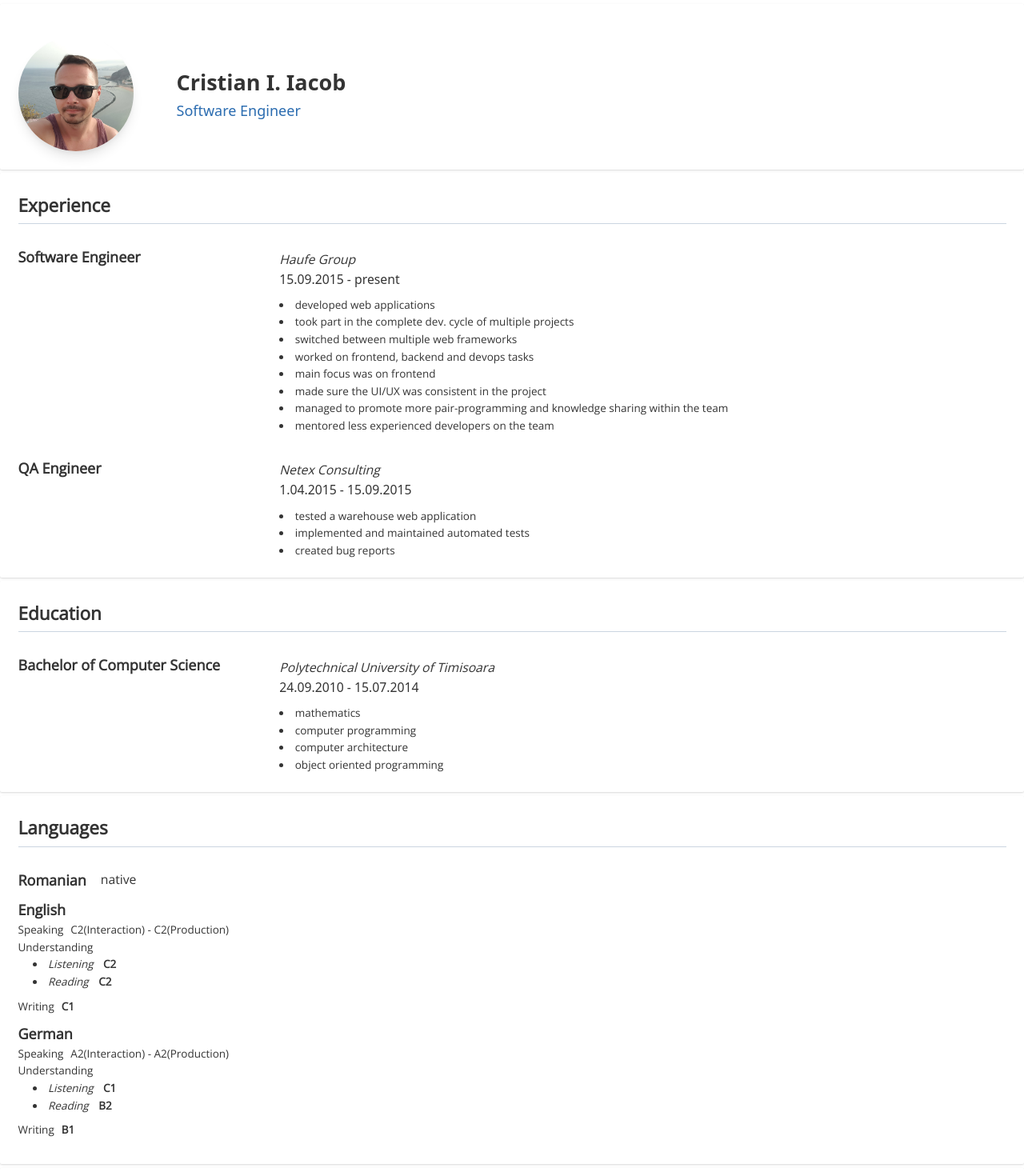
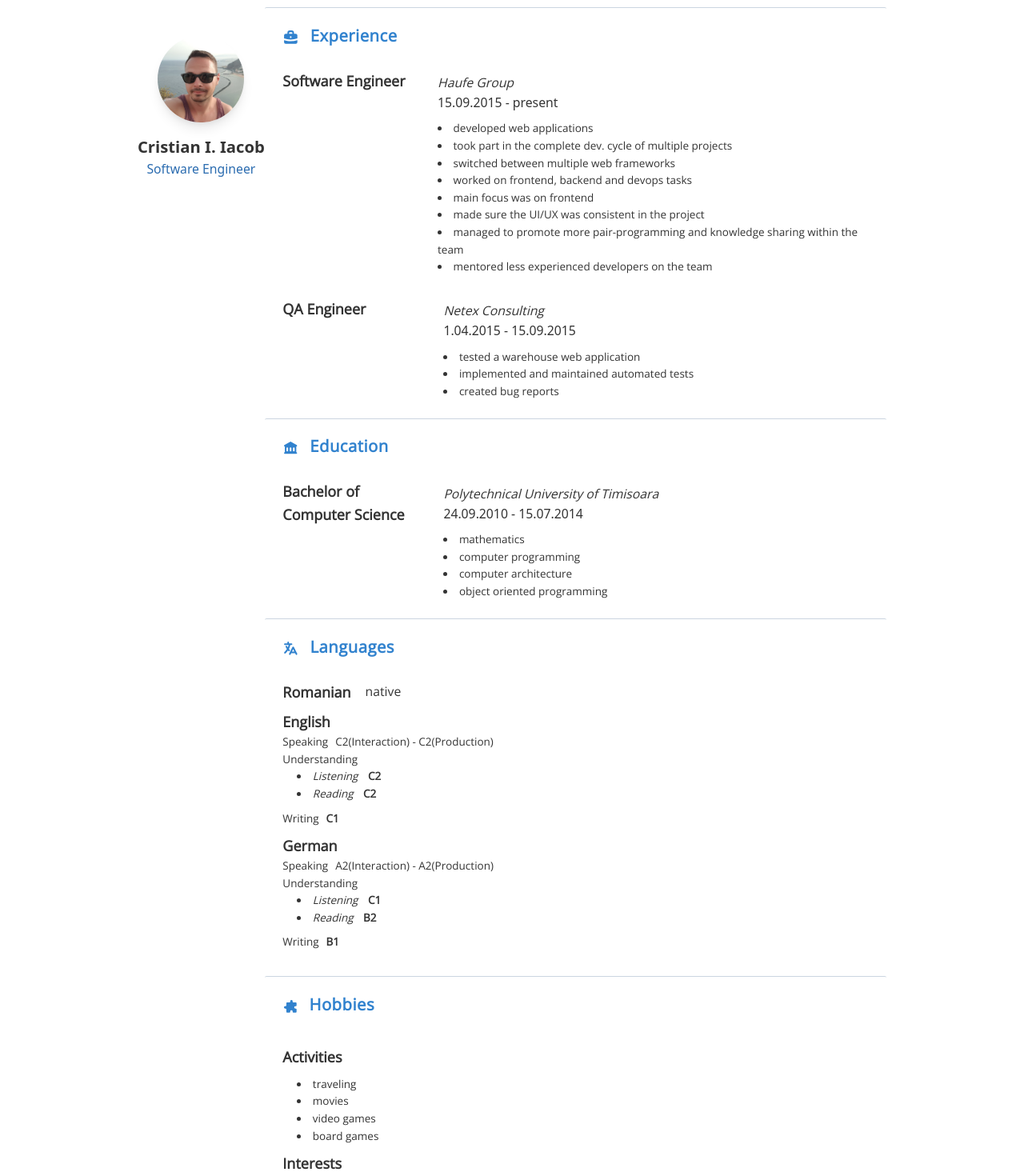
Before and after one commit to CristianIacob/resume, a Next.js app: page / in a window 1280 px wide. Shown: the top 1470 px of the page at 80% size. Built offline with nearby package versions, Linux system fonts and the light colour scheme.

Commit message:
add icons. some multi-screen styling

```diff
--- /dev/null
+++ b/Assets/svg/dynamic-svg.js
@@ -0,0 +1,35 @@
+import React from "react";
+
+export const briefcase = (
+  <svg fill="currentColor" viewBox="0 0 20 20">
+    <path
+      fill-rule="evenodd"
+      d="M6 6V5a3 3 0 013-3h2a3 3 0 013 3v1h2a2 2 0 012 2v3.57A22.952 22.952 0 0110 13a22.95 22.95 0 01-8-1.43V8a2 2 0 012-2h2zm2-1a1 1 0 011-1h2a1 1 0 011 1v1H8V5zm1 5a1 1 0 011-1h.01a1 1 0 110 2H10a1 1 0 01-1-1z"
+      clip-rule="evenodd"></path>
+    <path d="M2 13.692V16a2 2 0 002 2h12a2 2 0 002-2v-2.308A24.974 24.974 0 0110 15c-2.796 0-5.487-.46-8-1.308z"></path>
+  </svg>
+);
+
+export const library = (
+  <svg fill="currentColor" viewBox="0 0 20 20">
+    <path
+      fill-rule="evenodd"
+      d="M10.496 2.132a1 1 0 00-.992 0l-7 4A1 1 0 003 8v7a1 1 0 100 2h14a1 1 0 100-2V8a1 1 0 00.496-1.868l-7-4zM6 9a1 1 0 00-1 1v3a1 1 0 102 0v-3a1 1 0 00-1-1zm3 1a1 1 0 012 0v3a1 1 0 11-2 0v-3zm5-1a1 1 0 00-1 1v3a1 1 0 102 0v-3a1 1 0 00-1-1z"
+      clip-rule="evenodd"></path>
+  </svg>
+);
+
+export const translate = (
+  <svg fill="currentColor" viewBox="0 0 20 20">
+    <path
+      fill-rule="evenodd"
+      d="M7 2a1 1 0 011 1v1h3a1 1 0 110 2H9.578a18.87 18.87 0 01-1.724 4.78c.29.354.596.696.914 1.026a1 1 0 11-1.44 1.389c-.188-.196-.373-.396-.554-.6a19.098 19.098 0 01-3.107 3.567 1 1 0 01-1.334-1.49 17.087 17.087 0 003.13-3.733 18.992 18.992 0 01-1.487-2.494 1 1 0 111.79-.89c.234.47.489.928.764 1.372.417-.934.752-1.913.997-2.927H3a1 1 0 110-2h3V3a1 1 0 011-1zm6 6a1 1 0 01.894.553l2.991 5.982a.869.869 0 01.02.037l.99 1.98a1 1 0 11-1.79.895L15.383 16h-4.764l-.724 1.447a1 1 0 11-1.788-.894l.99-1.98.019-.038 2.99-5.982A1 1 0 0113 8zm-1.382 6h2.764L13 11.236 11.618 14z"
+      clip-rule="evenodd"></path>
+  </svg>
+);
+
+export const puzzle = (
+  <svg fill="currentColor" viewBox="0 0 20 20">
+    <path d="M10 3.5a1.5 1.5 0 013 0V4a1 1 0 001 1h3a1 1 0 011 1v3a1 1 0 01-1 1h-.5a1.5 1.5 0 000 3h.5a1 1 0 011 1v3a1 1 0 01-1 1h-3a1 1 0 01-1-1v-.5a1.5 1.5 0 00-3 0v.5a1 1 0 01-1 1H6a1 1 0 01-1-1v-3a1 1 0 00-1-1h-.5a1.5 1.5 0 010-3H4a1 1 0 001-1V6a1 1 0 011-1h3a1 1 0 001-1v-.5z"></path>
+  </svg>
+);
--- a/components/Education/index.jsx
+++ b/components/Education/index.jsx
@@ -1,5 +1,6 @@
 import React from "react";
 import Group from "../Group";
+import { library } from "../../Assets/svg/dynamic-svg";
 
 const Title = (props) => {
   return (
@@ -42,7 +43,7 @@ function Education(props) {
   const education = props.data;
 
   return (
-    <Group title="Education">
+    <Group title="Education" icon={library}>
       <section className="w-full flex flex-col items-start">
         {education.map((education, i) => {
           return (
--- a/components/Experience/index.jsx
+++ b/components/Experience/index.jsx
@@ -1,5 +1,6 @@
 import React from "react";
 import Group from "../Group";
+import { briefcase } from "../../Assets/svg/dynamic-svg";
 
 const Position = (props) => {
   return (
@@ -41,7 +42,7 @@ const Job = (props) => {
 function Experience(props) {
   const workplaces = props.data;
   return (
-    <Group title="Experience">
+    <Group title="Experience" icon={briefcase}>
       <section className="w-full flex flex-col items-start">
         {workplaces.map((work, i) => {
           return (
--- a/components/Group/index.jsx
+++ b/components/Group/index.jsx
@@ -2,8 +2,11 @@ import React from "react";
 
 function Group(props) {
   return (
-    <main className={`w-full flex flex-col ${props.title ? "mb-4 " : ""}items-start rounded-sm px-5 py-5 sm:mb-1 sm:shadow`}>
-      {props.title && <h1 className="text-xl font-bold mb-6 pb-1 border-gray-400 border-b w-full">{props.title}</h1>}
+    <main className="w-full flex flex-col items-start rounded-sm px-5 py-5 border-t border-gray-400">
+      <div className="flex items-center mb-6 h-6">
+        {props.icon && <span className="w-6 fill-current text-blue-600 mr-3">{props.icon} </span>}
+        {props.title && <h1 className="text-lg text-blue-600 font-bold pb-1 w-full tracking-wide">{props.title}</h1>}
+      </div>
       {props.children}
     </main>
   );
--- a/components/Hobbies/index.jsx
+++ b/components/Hobbies/index.jsx
@@ -1,5 +1,6 @@
 import React from "react";
 import Group from "../Group";
+import { puzzle } from "../../Assets/svg/dynamic-svg";
 
 const Title = (props) => {
   return (
@@ -33,9 +34,8 @@ const ListContainer = (props) => {
 
 function Hobbies(props) {
   const { activities, interests } = props.data;
-  console.log("Hobbies -> props", props);
   return (
-    <Group title="Hobbies">
+    <Group title="Hobbies" icon={puzzle}>
       <section className="w-full flex flex-col items-start">
         <section className={`mt-2 flex w-full text-left items-start flex-col`}>
           <Title name={"activities"} />
--- a/components/Layout/index.js
+++ b/components/Layout/index.js
@@ -3,9 +3,9 @@ import PropTypes from "prop-types";
 
 const Layout = ({ children }) => {
   return (
-    <div className="h-full mt-1">
+    <div className="h-full mt-2 mb-6">
       <div className="mx-auto">
-        <main className="container flex flex-col justify-center mx-auto">{children}</main>
+        <main className="container flex flex-col justify-center mx-auto lg:flex-row">{children}</main>
       </div>
     </div>
   );
--- a/components/Linguistics/index.jsx
+++ b/components/Linguistics/index.jsx
@@ -1,5 +1,6 @@
 import React from "react";
 import Group from "../Group";
+import { translate } from "../../Assets/svg/dynamic-svg";
 
 const NativeLanguage = (props) => {
   return (
@@ -51,7 +52,7 @@ const Languages = (props) => {
 
 function Linguistics(props) {
   return (
-    <Group title="Languages">
+    <Group title="Languages" icon={translate}>
       <section className="w-full flex-col items-center">
         <NativeLanguage lang={props.data.native} />
         <Languages lang={props.data.language} />
--- a/components/PersonalInfo/index.jsx
+++ b/components/PersonalInfo/index.jsx
@@ -10,15 +10,13 @@ import Group from "../Group";
 function PersonalInfo(props) {
   const { name, title, workplace } = props.data;
   return (
-    <Group>
-      <section className="w-full mt-4 flex flex-col items-center md:flex-row">
-        <img className="w-32 h-32 shadow-lg md:w-36 md:h-36 lg:w-36 lg:h-36 object-cover object-center rounded-full" src={`/profile.jpg`} />
-        <section className="flex flex-col mt-3 items-center md:items-start md:ml-12 font-serif md:mt-0">
-          <h1 className="text-2xl font-sans font-bold">{name}</h1>
-          <span className="text-base font-sans font-medium text-blue-700">{title}</span>
-        </section>
+    <section className="w-full mt-8 mb-8 flex flex-col items-center md:flex-row lg:flex-col">
+      <img className="w-32 h-32 shadow-lg md:w-36 md:h-36 lg:w-24 lg:h-24 object-cover object-center rounded-full" src={`/profile.jpg`} />
+      <section className="flex flex-col mt-3 items-center md:items-start md:ml-12 md:mt-0 lg:mt-3 font-serif lg:items-center lg:ml-0">
+        <h1 className="text-2xl lg:text-lg font-sans font-bold">{name}</h1>
+        <span className="text-base font-sans font-medium text-blue-700 lg:text-sm">{title}</span>
       </section>
-    </Group>
+    </section>
   );
 }
 
--- a/pages/index.js
+++ b/pages/index.js
@@ -23,11 +23,15 @@ function Home() {
       </Head>
 
       <Layout>
-        <PersonalInfo data={personal} />
-        <Experience data={work} />
-        <Education data={education} />
-        <Linguistics data={languages} />
-        <Hobbies data={self} />
+        <section className="flex flex-col">
+          <PersonalInfo data={personal} />
+        </section>
+        <section className="flex flex-col">
+          <Experience data={work} />
+          <Education data={education} />
+          <Linguistics data={languages} />
+          <Hobbies data={self} />
+        </section>
       </Layout>
     </>
   );
--- a/public/resume.json
+++ b/public/resume.json
@@ -89,6 +89,6 @@
   },
   "self": {
     "activities": ["traveling", "movies", "video games", "board games"],
-    "interests": ["psychology", "UI/UX design", "mindfulness"]
+    "interests": ["psychology", "UI and UX", "mindfulness"]
   }
 }
```
